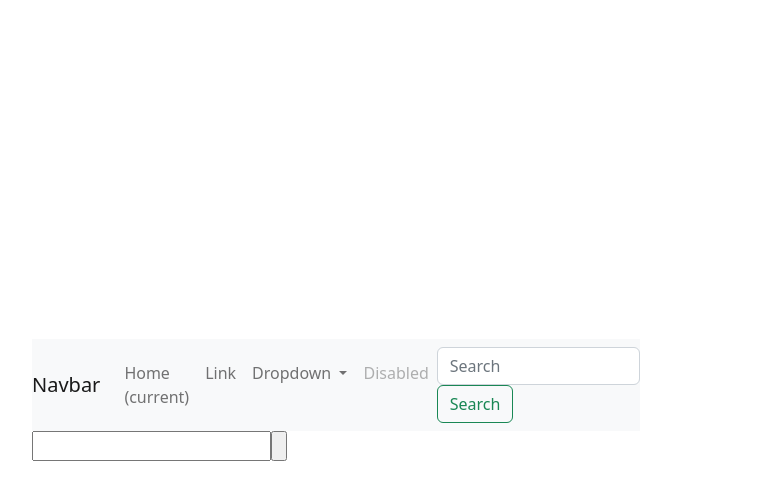
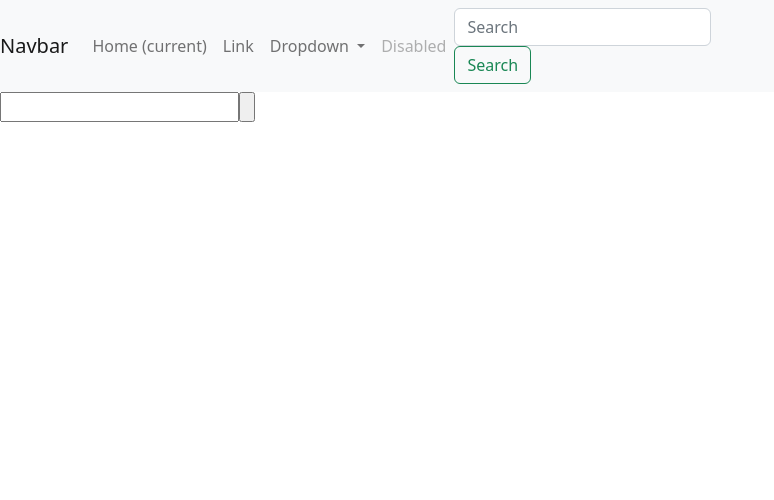
Before and after one commit to wail-oudina/projet-LOL, a JavaScript app: page / in a window 1280 px wide. Shown: the top 500 px of the page, without its empty margins (0-774 px from the left). Built offline with nearby package versions, Linux system fonts and the light colour scheme.

Commit message:
reglé le pb de navbar au milieu

```diff
--- a/index.html
+++ b/index.html
@@ -1,4 +1,5 @@
 <!DOCTYPE html>
+
 <html lang="en" >
   <head>
     <meta charset="UTF-8">
@@ -12,4 +13,5 @@
     <div id="app"></div>
     <script type="module" src="/src/main.js"></script>
   </body>
+
 </html>
--- a/src/assets/main.css
+++ b/src/assets/main.css
@@ -1,35 +1,5 @@
 @import './base.css';
 
 #app {
-  max-width: 1280px;
-  margin: 0 auto;
-  padding: 2rem;
-
   font-weight: normal;
 }
-
-a,
-.green {
-  text-decoration: none;
-  color: hsla(160, 100%, 37%, 1);
-  transition: 0.4s;
-}
-
-@media (hover: hover) {
-  a:hover {
-    background-color: hsla(160, 100%, 37%, 0.2);
-  }
-}
-
-@media (min-width: 1024px) {
-  body {
-    display: flex;
-    place-items: center;
-  }
-
-  #app {
-    display: grid;
-    grid-template-columns: 1fr 1fr;
-    padding: 0 2rem;
-  }
-}
```
